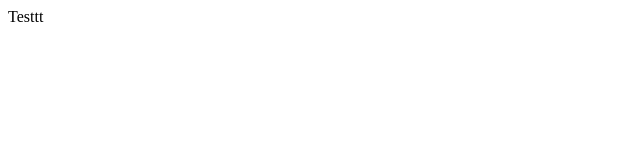
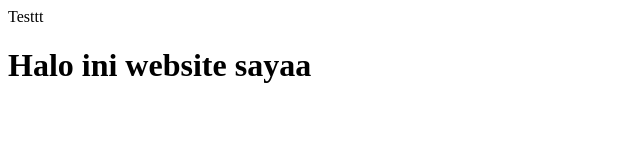
Before and after one commit to NekoNabNab/websitenabila, a plain HTML site: page index.html in a window 1280 px wide. Shown: the whole page, without its empty margins (0-640 px from the left). Drawn offline with Linux system fonts and the light colour scheme.

Commit message:
Update index.html

```diff
--- a/index.html
+++ b/index.html
@@ -1 +1,2 @@
 <p>Testtt</p>
+<H1>Halo ini website sayaa</H1>
```
